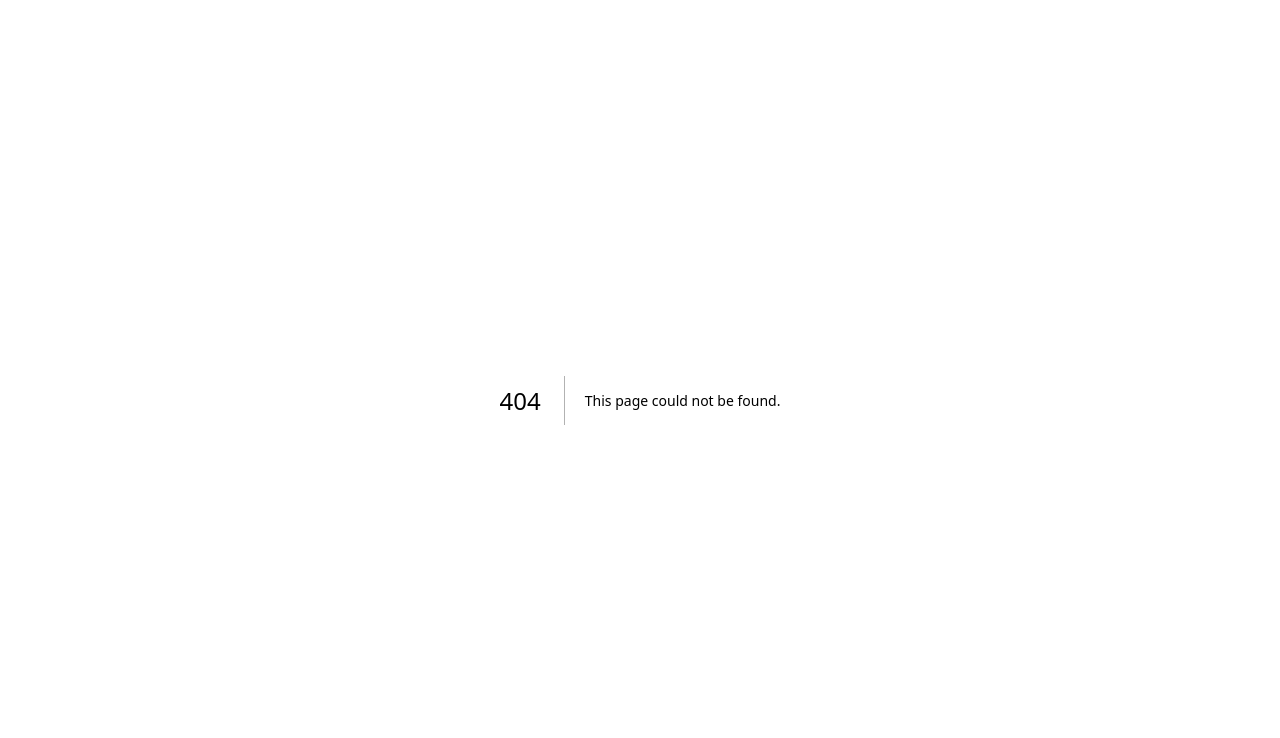
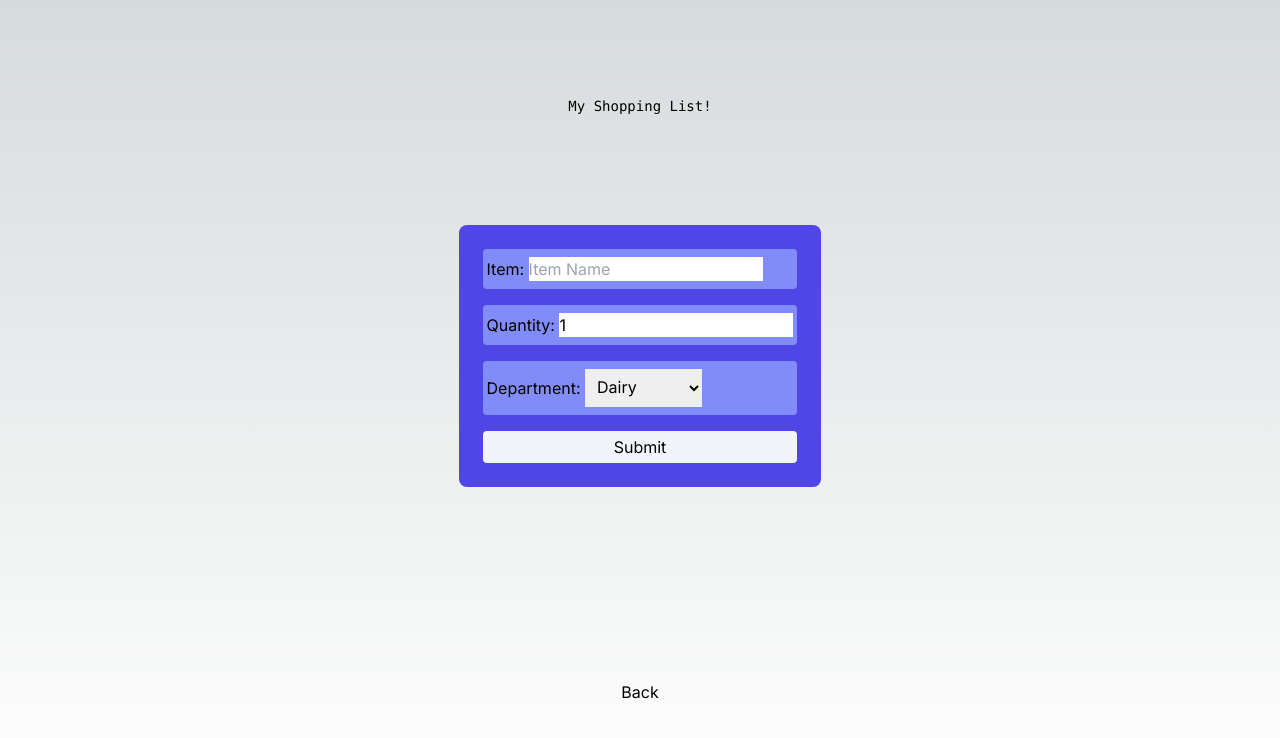
Before and after one commit to KingCharlesTheGr8th/cprg306-assignments, a Next.js app: page /week4 in a window 1280 px wide. Before the commit this address had no page. Shown: the top 738 px of the page. Built offline with nearby package versions, Linux system fonts and the light colour scheme.

Commit message:
Adds week 4 assignment

```diff
--- a/app/page.js
+++ b/app/page.js
@@ -12,6 +12,7 @@ export default function Home() {
         <div>
         <p><Link href="/week2">Week 2: Literally Just An Import</Link></p>
         <p><Link href="/week3">Week 3: The Shopping List Adventure Begins</Link></p>
+        <p><Link href="/week4">Week 4: Put It On The List</Link></p>
         </div>
     </main>
   )
--- a/app/week3/item.js
+++ b/app/week3/item.js
@@ -1,10 +1,10 @@
 export default function Item({name, quantity, category})
 {
     return(
-        <div >
-            <ul class="py-3">
-            <li>I could use some {name}</li>
-            <li>x{quantity}</li>
+        <div class="my-3 bg-red-300 rounded">
+            <ul>
+            <li>I could use some <div class="font-bold">{name}</div></li>
+            <div class="bg-red-500 rounded-xl w-6"><li>x{quantity}</li></div>
             <li>from the {category} department</li>
             </ul>
         </div>
--- /dev/null
+++ b/app/week4/new-item.js
@@ -0,0 +1,136 @@
+'use client';
+
+import { useCallback, useState } from "react";
+import Select from "react-select";
+
+export default function NewItem()
+{
+    const [name, setName] = useState("");
+    const [quantity, setQuantity] = useState(1);
+    const [category, setCategory] = useState("");
+
+    const handleNameChange = (event) => {setName(event.target.value);};
+    const handleQuantityChange = (event) => {setQuantity(Math.max(1, Math.min(event.target.value, 99)));};
+    const handleCategoryChange = (event) => {setCategory(event.target.value);};
+
+    const pluralName = (itemname, count) => {return count == 1 ? itemname  : itemname + "s";}
+
+    /*const departments = [
+        {value: "Produce", label: "Produce"},
+        {value: "Dairy", label: "Dairy"},
+        {value: "Meat", label: "Meat"},
+        {value: "Bakery", label: "Bakery"},
+        {value: "Frozen", label: "Frozen"},
+        {value: "Canned", label: "Canned"},
+        {value: "Beverages", label: "Beverages"},
+        {value: "Snacks", label: "Snacks"},
+        {value: "Other", label: "Other"}
+    ]*/
+
+    //Make submit button submit to my own demands
+    const handleSubmit = (event) => {
+        event.preventDefault();
+
+        //Create & log new item
+        const newItem = {
+            name: name,
+            quantity: quantity,
+            category: category
+        };
+        console.log(newItem);
+
+        //A nice message for people too stupid to use the console
+        alert("Now you gotta buy " + quantity + " " + pluralName(name, quantity) + " from all the way over in the " + category + " department!");
+
+        setName("");
+        setQuantity(1);
+        setCategory("");
+    }
+
+    //Pretty divs for form segments
+    /*function FormSegment({label, onchange, value, type, placeholder})
+    {
+        if (label == "Submit")    //Submit button is a special boy
+        {
+            return(
+                    <button type="submit" className="bg-slate-100 px-3 py-1 rounded">{label}</button>
+            )
+        }
+        else    //All other inputs use this nice background
+            return(
+                <div className="bg-indigo-400 rounded py-2 px-1">
+                    <label>{label}: </label>
+                    <FormSegmentInput label={label} onchange={onchange} value={value} type={type} placeholder={placeholder} />
+                </div>
+            )
+    }*/
+
+    //Input fields for form segments, because I can't figure out how to make a select input work in React <-- Copilot wrote that, dudes a punk
+    /*function FormSegmentInput({label, onchange, value, type, placeholder})
+    {
+        const memoizedOnChange = useCallback(onchange, []);
+        switch(type) {
+            case "text": return <input required onChange={memoizedOnChange} value={value} type={type} placeholder={placeholder} />
+            case "number": return <input required onChange={memoizedOnChange} value={value} type={type} placeholder={placeholder} />
+            case "select": return(
+            <select onChange={memoizedOnChange}>
+                <option value="dairy" selected>Dairy</option>
+                <option value="produce">Produce</option>
+                <option value="bakery">Bakery</option>
+            </select>
+            )
+        }
+    }*/
+    //Nevermind this is causing me too many problems
+
+    /*return(
+        <div class="my-6 bg-indigo-600 rounded-lg p-6">
+            <form onSubmit={handleSubmit}>
+                <div className="flex justify-items-center flex-col space-y-4">
+                    {[
+                        ["Item", handleNameChange, name, "text", "Item Name"],
+                        ["Quantity", handleQuantityChange, quantity, "number", "1"],
+                        ["Category", handleCategoryChange, category, "select"],
+                        ["Submit", null, null, null, null]
+                    ].map(([label, onchange, value, type, placeholder]) => (
+                        FormSegment({label, onchange, value, type, placeholder})
+                    ))}
+                </div>
+            </form>
+
+        </div>
+    )*/
+    //Forget it, I'm gonna hardcode it
+    return(
+        <div class="my-6 bg-indigo-600 rounded-lg p-6">
+            <form onSubmit={handleSubmit}>
+                <div className="flex justify-items-center flex-col space-y-4">
+                <div className="bg-indigo-400 rounded py-2 px-1">
+                    <label>Item: </label>
+                    <input required onChange={handleNameChange} value={name} type={"text"} placeholder={"Item Name"} />
+                </div>
+                <div className="bg-indigo-400 rounded py-2 px-1">
+                    <label>Quantity: </label>
+                    <input required onChange={handleQuantityChange} value={quantity} type={"number"} placeholder={"1"} />
+                </div>
+                <div className="bg-indigo-400 rounded py-2 px-1">
+                    <label>Department: </label>
+                    <select required onChange={handleCategoryChange} placeholder="Department" className="p-2">
+                        <option value="dairy">Dairy</option>
+                        <option value="produce">Produce</option>
+                        <option value="bakery">Bakery</option>
+                        <option value="meat">Meat</option>
+                        <option value="frozen">Frozen</option>
+                        <option value="canned">Canned</option>
+                        <option value="beverages">Beverages</option>
+                        <option value="snacks">Snacks</option>
+                        <option value="other">Other</option>
+                    </select>
+                </div>
+                <button type="submit" className="bg-slate-100 px-3 py-1 rounded">Submit</button>
+                </div>
+            </form>
+
+        </div>
+    )
+}
--- /dev/null
+++ b/app/week4/page.js
@@ -0,0 +1,21 @@
+import NewItem from "./new-item";
+import Link from "next/link";
+
+export default function Main() {
+    return (
+      <main className="flex min-h-screen flex-col items-center justify-between p-24">
+        <div className="z-10 max-w-5xl w-full items-center justify-between flex-col font-mono text-sm lg:flex">
+          <h1>My Shopping List!</h1>
+          </div>
+          <div>
+          <NewItem />
+          </div>
+          <div className="z-10 max-w-5xl w-full items-center justify-between flex-col font-mono text-sm lg:flex">
+
+            </div>
+            <div>
+            <Link href="./">Back</Link>
+          </div>
+      </main>
+    )
+  }
--- a/package.json
+++ b/package.json
@@ -16,6 +16,7 @@
     "postcss": "8.4.30",
     "react": "18.2.0",
     "react-dom": "18.2.0",
+    "react-select": "^5.7.7",
     "tailwindcss": "3.3.3"
   }
 }
```
Also changed, not shown: 1 other file (tests, documents, lock files or other folders).
